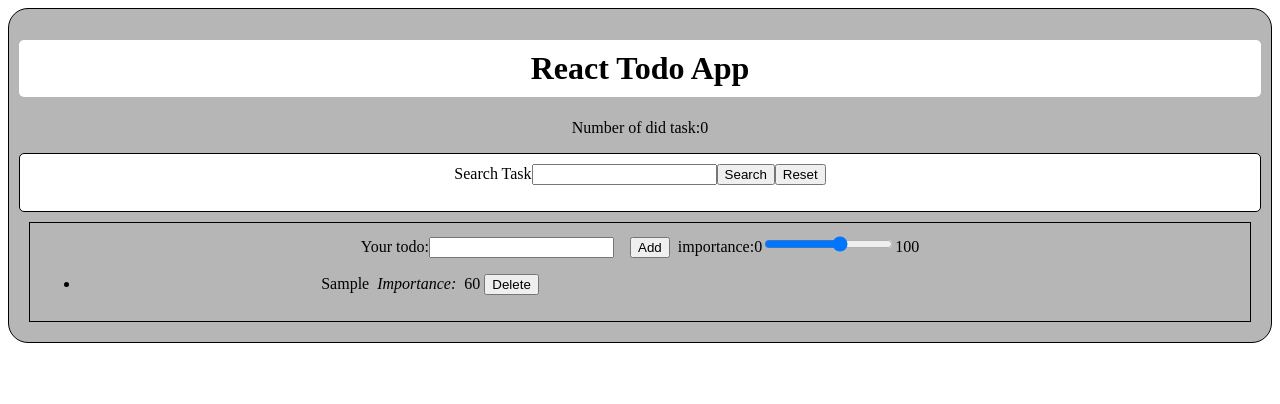
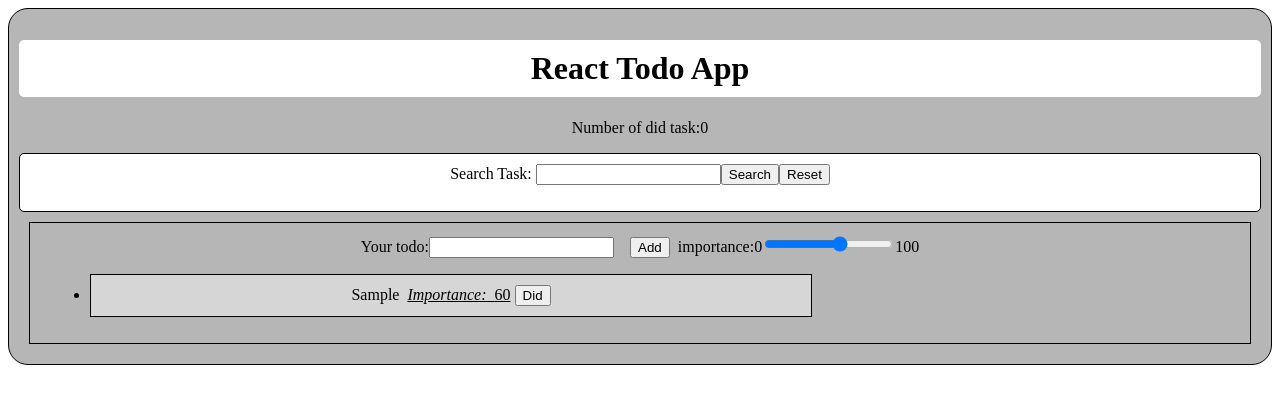
Before and after one commit to kondo1018008/ReactTodo, a React (Create React App) app: page / in a window 1280 px wide. Both pictures are taken after typing "Sample" into the empty fields and a click on the input "Add". Shown: the top 404 px of the page. Built offline with nearby package versions, Linux system fonts and the light colour scheme.

Commit message:
[change]細かいところ修正

```diff
--- a/src/components/List.jsx
+++ b/src/components/List.jsx
@@ -7,10 +7,10 @@ let btn = { cursor: 'pointer' };
 const List = (props) => (
   <ul className="siimple-list">
     {props.todos.map((todo, i) => {
-      return <div><li key={i} className="siimple-list-item siimple--bg-white" style={style}>
+      return <div><li key={i} className="listA" style={style}>
         {todo.title}&nbsp;&nbsp;
-        <span class="siimple-grid"><em>Importance:&nbsp;&nbsp;</em>{todo.importance} </span >
-        <button className="siimple-tag siimple-tag--error siimple-hover" style={btn} onClick={() => props.handleRemove(i)}>Delete</button>
+        <span className="imp"><u><em>Importance:&nbsp;&nbsp;</em>{todo.importance}</u> </span >
+        <button className="siimple-tag siimple-tag--error siimple-hover" style={btn} onClick={() => props.handleRemove(i)}>Did</button>
                   </li>
 
       </div>
--- a/src/components/Search.jsx
+++ b/src/components/Search.jsx
@@ -3,8 +3,9 @@ import React from "react";
 const Search = (props) => (
     <div>
                 <form onSubmit={props.searchList}>
-                    <label >Search Task</label>
-            <input type="text" name="searchTitle" /><input type="submit" value="Search" />
+                    <label >Search Task:&nbsp;</label>
+            <input type="text" name="searchTitle" />
+            <input type="submit" value="Search" />
             <button onClick={props.resetList}>Reset</button>
         </form>
             </div>
--- a/src/index.css
+++ b/src/index.css
@@ -32,3 +32,10 @@
     margin: 10px;
     padding: 10px;
 }
+
+.listA{
+    border: 1px solid #000000;
+    margin: 10px;
+    padding: 10px;
+    background: rgb(214, 214, 214);
+}
--- a/src/index.jsx
+++ b/src/index.jsx
@@ -5,7 +5,7 @@ import './index.css';
 
 import App from './components/App';
 
-ReactDOM.render(<App />, document.getElementById('root'));
+ReactDOM.render(<App className="A"/>, document.getElementById('root'));
 
 // If you want your app to work offline and load faster, you can change
 // unregister() to register() below. Note this comes with some pitfalls.
```
Also changed, not shown: src/components/App.jsx (+16 -0 lines), src/components/SearchImportance.jsx (added, +13 -0 lines).
